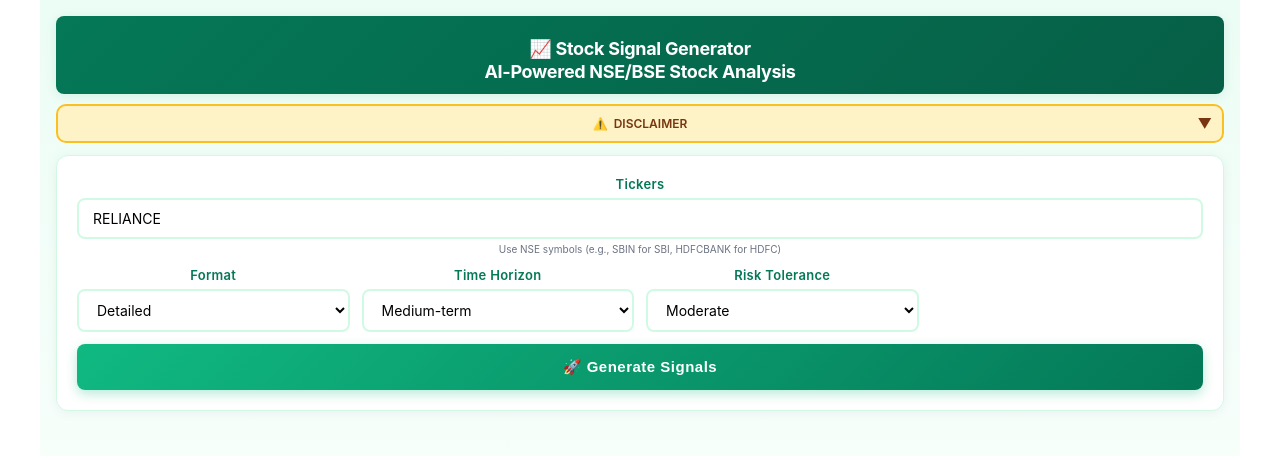
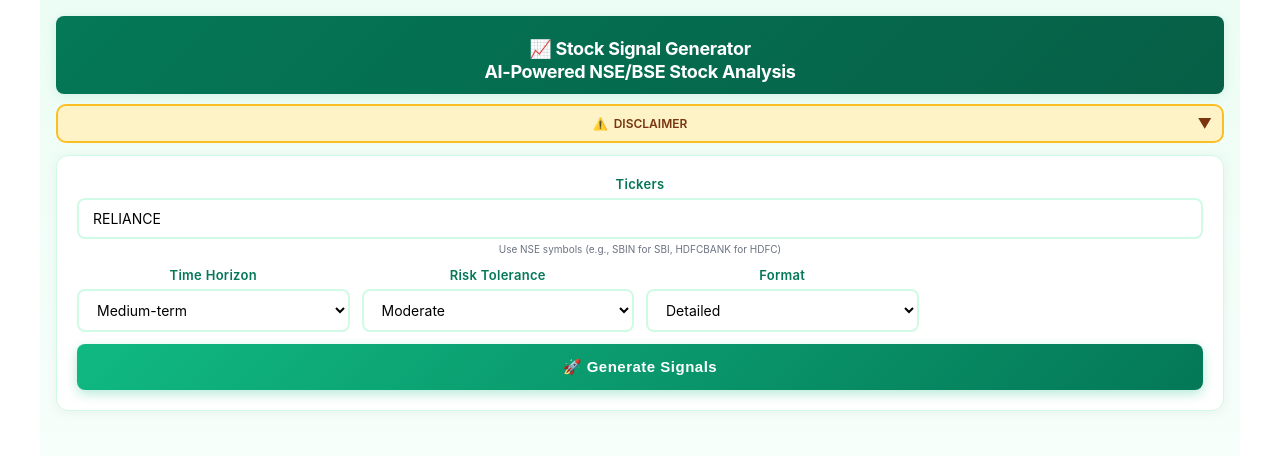
Before and after one commit to anandshinde75/SignalGenerator, a React (Create React App) app: page / in a window 1280 px wide. Shown: the top 456 px of the page. Built offline with nearby package versions, Linux system fonts and the light colour scheme.

Commit message:
Your commit message

```diff
--- a/src/SignalGenerator.tsx
+++ b/src/SignalGenerator.tsx
@@ -106,7 +106,7 @@ const callN8N = async (payload: Payload): Promise<ApiResponse | null> => {
     })
     .join(',');
 
-  const primaryUrl = `https://anandshinde75.app.n8n.cloud/webhook/signalGenerator`;
+  const primaryUrl = `https://salubrious-unmagnifying-latoyia.ngrok-free.dev/webhook/signalGenerator`;
   const fallbackUrl = `/webhook/signalGenerator`;
 
   const requestBody = {
@@ -661,7 +661,7 @@ export default function SignalUI() {
           <div style={S.section}>
             <div style={S.secTitle}>📊 Price Overview</div>
             <KV l="Current Price" v={`₹${r.current_price}`} b />
-            <KV l="Date" v={r.price_date} />
+            {/* <KV l="Date" v={r.price_date} /> */}
             <KV l="52W High" v={pl['52_week_high'] ? `₹${pl['52_week_high']}` : null} />
             <KV l="52W Low" v={pl['52_week_low'] ? `₹${pl['52_week_low']}` : null} />
             <KV l="Support" v={pl.support ? `₹${pl.support}` : null} />
@@ -792,14 +792,7 @@ export default function SignalUI() {
             {valErr && <div style={S.err}>{valErr}</div>}
           </div>
 
-          {/* Format Selection */}
-          <div>
-            <label style={S.label}>Format</label>
-            <select style={S.select} value={format} onChange={(e) => setFormat(e.target.value)}>
-              <option>Detailed</option>
-              <option>Compact</option>
-            </select>
-          </div>
+
 
           {/* Time Horizon */}
           <div>
@@ -820,6 +813,16 @@ export default function SignalUI() {
               <option>Aggressive</option>
             </select>
           </div>
+
+	    {/* Format Selection */}
+	    <div>
+	      <label style={S.label}>Format</label>
+	      <select style={S.select} value={format} onChange={(e) => setFormat(e.target.value)}>
+		<option>Detailed</option>
+		<option>Compact</option>
+	      </select>
+          </div>
+
         </div>
 
         {/* Submit Button */}
```
